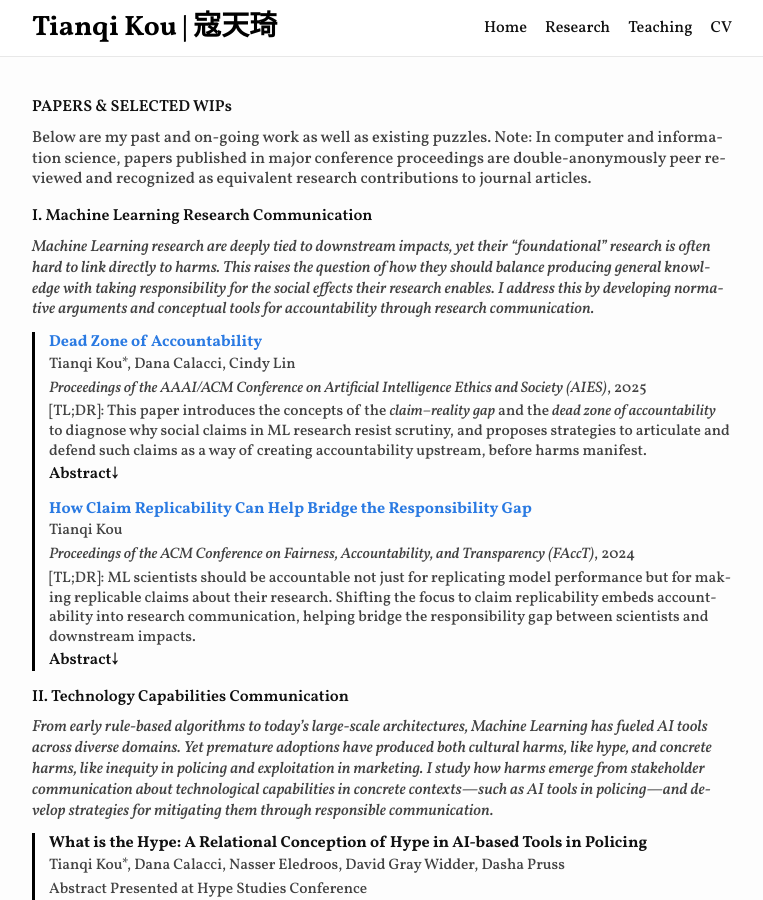
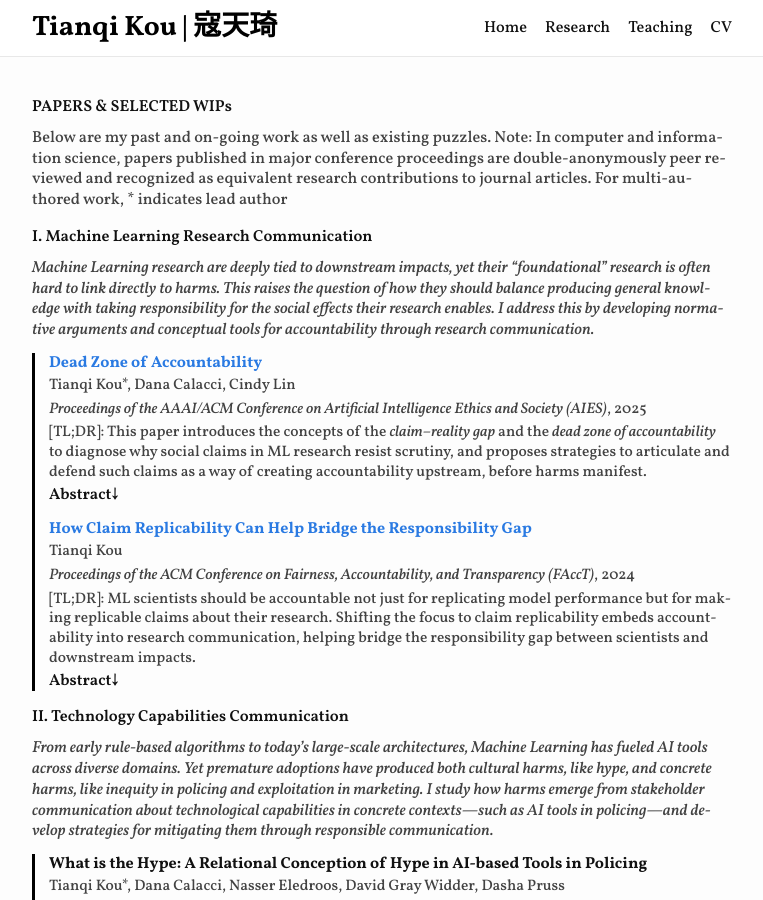
Before and after one commit to koutianqi/koutianqi.github.io, a Jekyll site: the page built from pages/research.markdown, in a window 1280 px wide and 900 px high. Shown: the whole window, without its empty margins (258-1021 px from the left). Built offline with Jekyll 4.4.1, drawn with Linux system fonts in a browser that asks for light colours.

Commit message:
Update research.markdown

```diff
--- a/pages/research.markdown
+++ b/pages/research.markdown
@@ -3,7 +3,7 @@ layout: page
 title: "Research"
 ---
 ### PAPERS & SELECTED WIPs
-<span style="color:#424242;">Below are my past and on-going work as well as existing puzzles. Note: In computer and information science, papers published in major conference proceedings are double-anonymously peer reviewed and recognized as equivalent research contributions to journal articles.</span>
+<span style="color:#424242;">Below are my past and on-going work as well as existing puzzles. Note: In computer and information science, papers published in major conference proceedings are double-anonymously peer reviewed and recognized as equivalent research contributions to journal articles. For multi-authored work, * indicates lead author</span>
 
 ### I. Machine Learning Research Communication
 _<span style="color:#424242;">Machine Learning research are deeply tied to downstream impacts, yet their “foundational” research is often hard to link directly to harms. This raises the question of how they should balance producing general knowledge with taking responsibility for the social effects their research enables. I address this by developing normative arguments and conceptual tools for accountability through research communication.</span>_
```
